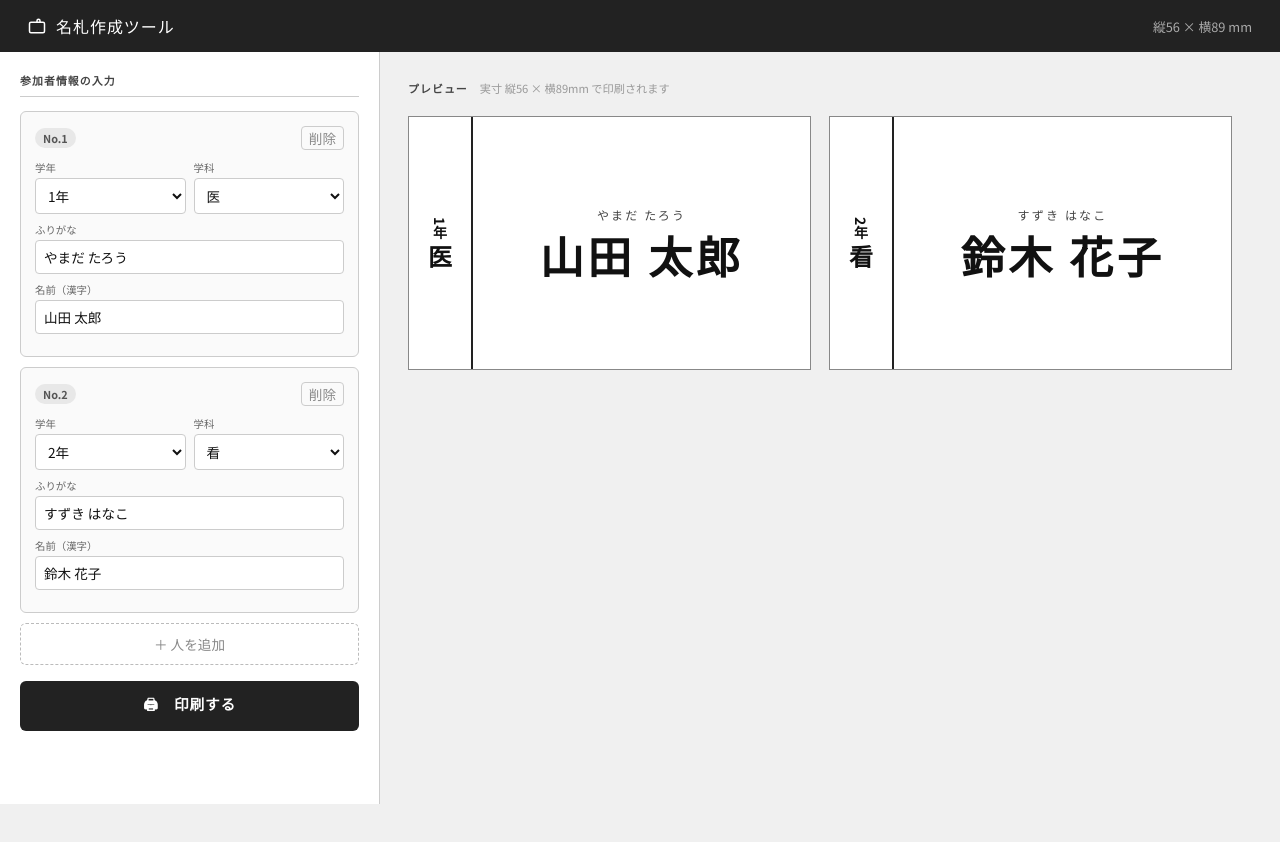
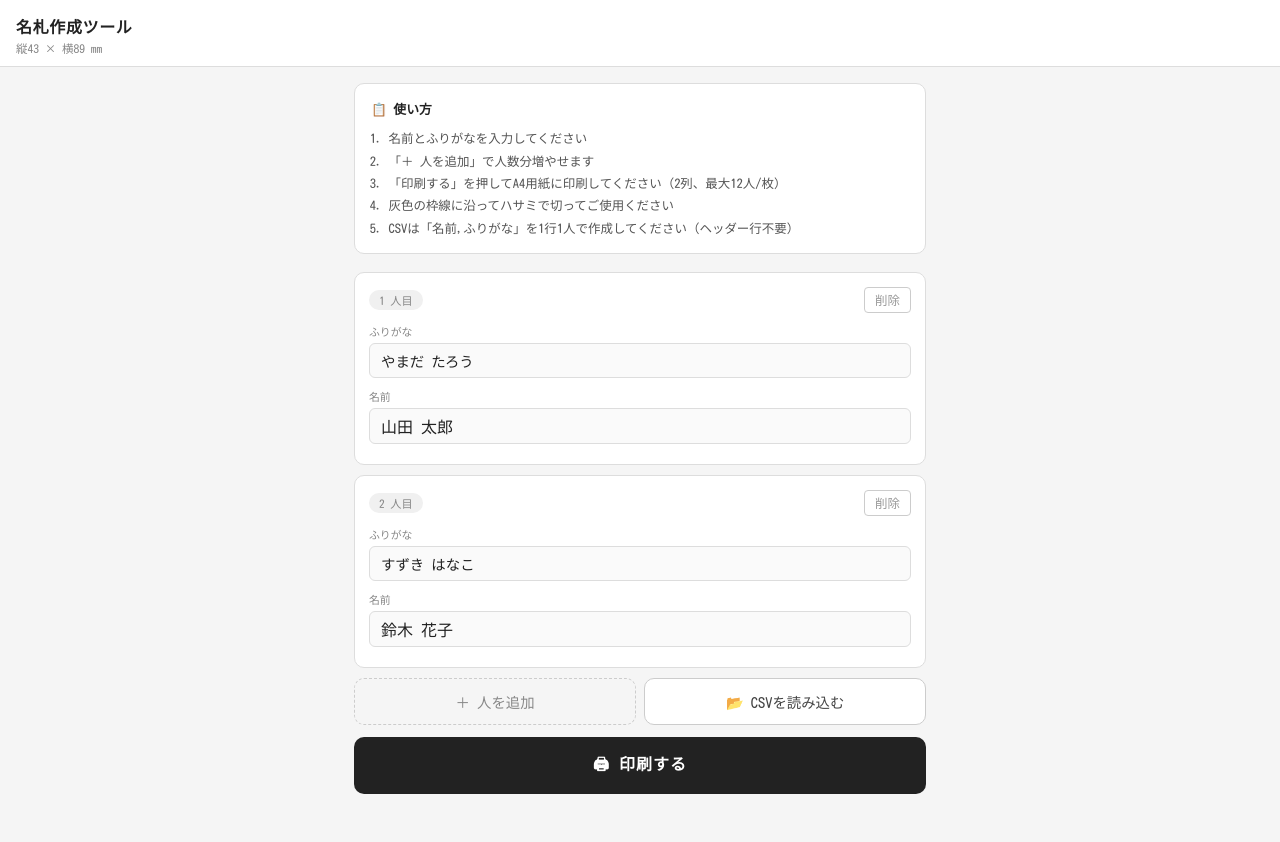
Before and after one commit to b8ihua-site/namecardmaker, a plain HTML site: page index.html in a window 1280 px wide. Before the commit the page ends 804 px from the top, so only its background shows below. Drawn offline with Linux system fonts and the light colour scheme.

Commit message:
Update index.html

```diff
--- a/index.html
+++ b/index.html
@@ -2,167 +2,329 @@
 <html lang="ja">
 <head>
 <meta charset="UTF-8">
-<meta name="viewport" content="width=device-width, initial-scale=1.0">
+<meta name="viewport" content="width=device-width, initial-scale=1.0, maximum-scale=1.0">
 <title>名札作成ツール</title>
+<link href="https://fonts.googleapis.com/css2?family=Kosugi+Maru&display=swap" rel="stylesheet">
 <style>
-  @import url('https://fonts.googleapis.com/css2?family=Noto+Sans+JP:wght@300;400;500;700&display=swap');
-  :root {
-    --bg: #f0f0f0; --surface: #fff; --border: #ccc;
-    --text: #111; --text-muted: #666;
+* { box-sizing: border-box; margin: 0; padding: 0; }
+
+body {
+  font-family: 'Kosugi Maru', sans-serif;
+  background: #f5f5f5;
+  color: #222;
+  min-height: 100vh;
 }
-  * { box-sizing: border-box; margin: 0; padding: 0; }
-  body { font-family: 'Noto Sans JP','Hiragino Kaku Gothic ProN','Meiryo',sans-serif; background:var(--bg); color:var(--text); min-height:100vh; }
-  header { background:#222; color:#fff; padding:14px 28px; display:flex; align-items:center; gap:10px; }
-  header h1 { font-size:1rem; font-weight:500; letter-spacing:.06em; }
-  header span { font-size:.8rem; color:#aaa; margin-left:auto; }
-  .app { display:grid; grid-template-columns:380px 1fr; min-height:calc(100vh - 48px); }
-  .panel { background:var(--surface); border-right:1px solid var(--border); padding:20px; overflow-y:auto; }
-  .panel-title { font-size:.68rem; font-weight:700; letter-spacing:.1em; color:#444; text-transform:uppercase; margin-bottom:14px; padding-bottom:8px; border-bottom:1px solid var(--border); }
-  .person-card { border:1px solid var(--border); border-radius:6px; padding:14px; margin-bottom:10px; background:#fafafa; }
-  .card-header { display:flex; align-items:center; justify-content:space-between; margin-bottom:10px; }
-  .card-num { font-size:.68rem; font-weight:700; color:#555; background:#e8e8e8; padding:2px 8px; border-radius:20px; }
-  .btn-remove { background:none; border:1px solid #ccc; color:#888; cursor:pointer; font-size:.85rem; padding:1px 7px; border-radius:4px; transition:all .15s; }
-  .btn-remove:hover { border-color:#999; color:#333; background:#eee; }
-  .form-row { display:grid; grid-template-columns:1fr 1fr; gap:8px; margin-bottom:8px; }
-  .form-row.full { grid-template-columns:1fr; }
-  label { display:block; font-size:.65rem; color:var(--text-muted); margin-bottom:3px; font-weight:500; }
-  input, select { width:100%; border:1px solid var(--border); border-radius:4px; padding:6px 8px; font-size:.85rem; font-family:inherit; background:#fff; color:var(--text); outline:none; transition:border-color .15s; }
-  input:focus, select:focus { border-color:#555; }
-  .btn-add { width:100%; padding:10px; border:1.5px dashed #bbb; border-radius:6px; background:none; color:#888; font-size:.85rem; font-family:inherit; cursor:pointer; transition:all .2s; margin-bottom:16px; }
-  .btn-add:hover { border-color:#666; color:#333; background:#f5f5f5; }
-  .btn-print { width:100%; padding:12px; background:#222; color:#fff; border:none; border-radius:6px; font-size:.92rem; font-family:inherit; font-weight:600; cursor:pointer; letter-spacing:.05em; transition:background .15s; }
-  .btn-print:hover { background:#000; }
-  .preview { padding:28px; overflow-y:auto; }
-  .preview-header { display:flex; align-items:baseline; gap:12px; margin-bottom:20px; }
-  .preview-title { font-size:.68rem; font-weight:700; letter-spacing:.1em; color:#444; text-transform:uppercase; }
-  .badge-note { font-size:.7rem; color:#999; }
-  .badges-grid { display:flex; flex-wrap:wrap; gap:18px; }
 
-  /* 名札本体：縦56mm×横89mm、プレビュー1.2倍 */
-  /* 96dpi: 1mm=3.7795px → 56mm≒212px, 89mm≒336px; ×1.2→254×403 */
-  .badge {
-    width:403px; height:254px;
-    background:#fff; border:1px solid #888;
-    overflow:hidden; display:flex; flex-direction:row;
-    font-family:'Noto Sans JP','Hiragino Kaku Gothic ProN','Meiryo',sans-serif;
-    flex-shrink:0;
+header {
+  background: #fff;
+  border-bottom: 1px solid #ddd;
+  padding: 14px 16px 10px;
+  position: sticky;
+  top: 0;
+  z-index: 10;
 }
-  .badge-side {
-    width:64px; background:#fff; border-right:2px solid #222;
-    display:flex; flex-direction:column; align-items:center; justify-content:center;
-    gap:4px; padding:12px 6px; flex-shrink:0;
+header h1 { font-size: 1rem; font-weight: 700; letter-spacing: .04em; }
+header p  { font-size: .72rem; color: #888; margin-top: 2px; }
+
+.container {
+  max-width: 600px;
+  margin: 0 auto;
+  padding: 16px 14px 80px;
 }
-  .badge-grade-text { font-size:14px; font-weight:700; color:#111; letter-spacing:.05em; writing-mode:vertical-rl; text-orientation:mixed; }
-  .badge-dept-text  { font-size:24px; font-weight:700; color:#111; writing-mode:vertical-rl; text-orientation:mixed; }
-  .badge-main { flex:1; display:flex; flex-direction:column; align-items:center; justify-content:center; padding:16px 20px; gap:8px; }
-  .badge-furigana { font-size:12px; color:#444; letter-spacing:.18em; font-weight:400; }
-  .badge-name { font-size:44px; font-weight:700; color:#111; letter-spacing:.08em; text-align:center; line-height:1.1; word-break:break-all; }
+
+.howto {
+  background: #fff;
+  border: 1px solid #ddd;
+  border-radius: 10px;
+  padding: 14px 16px;
+  margin-bottom: 18px;
+  font-size: .78rem;
+  color: #555;
+  line-height: 1.8;
+}
+.howto strong { display: block; font-size: .8rem; color: #222; margin-bottom: 6px; }
+.howto ol { padding-left: 1.4em; }
+
+.person-card {
+  background: #fff;
+  border: 1px solid #ddd;
+  border-radius: 10px;
+  padding: 14px 14px 10px;
+  margin-bottom: 10px;
+}
+.card-top {
+  display: flex;
+  align-items: center;
+  justify-content: space-between;
+  margin-bottom: 10px;
+}
+.card-num { font-size: .7rem; color: #888; background: #f0f0f0; padding: 2px 10px; border-radius: 20px; }
+.btn-remove {
+  background: none; border: 1px solid #ccc; color: #999;
+  font-size: .78rem; padding: 3px 10px; border-radius: 4px;
+  cursor: pointer; font-family: inherit;
+}
+.btn-remove:active { background: #f0f0f0; }
+
+label { display: block; font-size: .68rem; color: #888; margin-bottom: 4px; }
+input[type="text"] {
+  width: 100%; border: 1px solid #ddd; border-radius: 6px;
+  padding: 9px 11px; font-size: 1rem; font-family: inherit;
+  color: #222; background: #fafafa; outline: none;
+  margin-bottom: 10px; -webkit-appearance: none;
+}
+input[type="text"]:focus { border-color: #888; background: #fff; }
+input.furigana { font-size: .9rem; }
+
+.btn-add {
+  width: 100%; padding: 12px; border: 1.5px dashed #ccc;
+  border-radius: 10px; background: none; color: #888;
+  font-size: .9rem; font-family: inherit; cursor: pointer; margin-bottom: 12px;
+}
+.btn-add:active { background: #f0f0f0; }
+
+.btn-print {
+  width: 100%; padding: 14px; background: #222; color: #fff;
+  border: none; border-radius: 10px; font-size: 1rem;
+  font-family: inherit; font-weight: 700; letter-spacing: .06em; cursor: pointer;
+}
+.btn-print:active { background: #000; }
+
+/* 印刷エリアは画面非表示 */
+.print-area { display: none; }
 
 @media print {
-    @page { size:A4 portrait; margin:10mm; }
-    body { background:#fff; }
-    header, .panel, .preview-header { display:none !important; }
-    .app { display:block; }
-    .preview { padding:0; }
-    .badges-grid { display:flex; flex-wrap:wrap; gap:4mm; justify-content:flex-start; }
-    .badge { width:89mm; height:56mm; border:0.3mm solid #555; page-break-inside:avoid; -webkit-print-color-adjust:exact; print-color-adjust:exact; }
-    .badge-side { width:14mm; border-right:0.4mm solid #222; padding:3mm 2mm; gap:2mm; }
-    .badge-grade-text { font-size:7pt; }
-    .badge-dept-text  { font-size:11pt; }
-    .badge-main { padding:4mm 5mm; gap:2mm; }
-    .badge-furigana { font-size:6.5pt; letter-spacing:.12em; }
-    .badge-name { font-size:22pt; }
+  @page { size: A4 portrait; margin: 10mm; }
+  body, html { background: #fff; }
+  header, .container { display: none !important; }
+
+  .print-area {
+    display: block !important;
+  }
+
+  .print-page {
+    display: grid;
+    grid-template-columns: 89mm 89mm;
+    width: 178mm;
+    border-top: 0.3mm solid #bbb;
+    border-left: 0.3mm solid #bbb;
+    page-break-after: always;
+    break-after: page;
+  }
+
+  .print-page:last-child {
+    page-break-after: avoid;
+    break-after: avoid;
+  }
+
+  .badge {
+    display: flex !important;
+    width: 89mm;
+    height: 43mm;
+    border-right: 0.3mm solid #bbb;
+    border-bottom: 0.3mm solid #bbb;
+    flex-direction: column;
+    align-items: center;
+    justify-content: center;
+    page-break-inside: avoid;
+    -webkit-print-color-adjust: exact;
+    print-color-adjust: exact;
+    background: #fff;
+    padding: 1.5mm 3mm;
+    gap: 0.5mm;
+    overflow: hidden;
+  }
+
+  .badge .badge-furigana {
+    font-family: 'Kosugi Maru', sans-serif;
+    font-size: 7.5pt;
+    color: #555;
+    letter-spacing: .15em;
+    text-align: center;
+    flex-shrink: 0;
+  }
+
+  .badge .badge-name {
+    font-family: 'Kosugi Maru', sans-serif;
+    color: #111;
+    letter-spacing: .06em;
+    text-align: center;
+    line-height: 1.0;
+    word-break: break-all;
+    /* font-sizeはJS側でインラインstyleで設定 */
+  }
+}
+
+.btn-row {
+  display: grid;
+  grid-template-columns: 1fr 1fr;
+  gap: 8px;
+  margin-bottom: 12px;
+}
+.btn-add {
+  margin-bottom: 0;
+}
+.btn-csv {
+  width: 100%; padding: 12px; border: 1.5px solid #ccc;
+  border-radius: 10px; background: #fff; color: #444;
+  font-size: .9rem; font-family: inherit; cursor: pointer;
+}
+.btn-csv:active { background: #f0f0f0; }
+.csv-note {
+  font-size: .75rem; color: #555; background: #f0f0f0;
+  border-radius: 6px; padding: 8px 12px; margin-bottom: 12px;
 }
 </style>
 </head>
 <body>
+
 <header>
-  <svg width="18" height="18" viewBox="0 0 24 24" fill="none" stroke="currentColor" stroke-width="2" stroke-linecap="round" stroke-linejoin="round"><rect x="2" y="7" width="20" height="14" rx="2"/><path d="M16 7V5a2 2 0 0 0-4 0v2"/></svg>
   <h1>名札作成ツール</h1>
-  <span>縦56 × 横89 mm</span>
+  <p>縦43 × 横89 mm</p>
 </header>
-<div class="app">
-  <div class="panel">
-    <div class="panel-title">参加者情報の入力</div>
+
+<div class="container">
+  <div class="howto">
+    <strong>📋 使い方</strong>
+    <ol>
+      <li>名前とふりがなを入力してください</li>
+      <li>「＋ 人を追加」で人数分増やせます</li>
+      <li>「印刷する」を押してA4用紙に印刷してください（2列、最大12人/枚）</li>
+      <li>灰色の枠線に沿ってハサミで切ってご使用ください</li>
+      <li>CSVは「名前,ふりがな」を1行1人で作成してください（ヘッダー行不要）</li>
+    </ol>
+  </div>
+
   <div id="cards"></div>
+  <div class="btn-row">
     <button class="btn-add" onclick="addPerson()">＋ 人を追加</button>
-    <button class="btn-print" onclick="window.print()">🖨　印刷する</button>
+    <button class="btn-csv" onclick="document.getElementById('csvInput').click()">📂 CSVを読み込む</button>
   </div>
-  <div class="preview">
-    <div class="preview-header">
-      <div class="preview-title">プレビュー</div>
-      <div class="badge-note">実寸 縦56 × 横89mm で印刷されます</div>
+  <input type="file" id="csvInput" accept=".csv,text/csv" style="display:none" onchange="importCSV(this)">
+  <div id="csvNote" class="csv-note" style="display:none"></div>
+  <button class="btn-print" onclick="window.print()">🖨 印刷する</button>
 </div>
-    <div class="badges-grid" id="badges"></div>
-  </div>
-</div>
+
+<!-- 印刷専用（画面非表示） -->
+<div class="print-area" id="printArea"></div>
+
 <script>
-  const currentYear = new Date().getFullYear();
-  const maxKi = currentYear - 1983;
-  const gradeOptions = ['1年','2年','3年','4年','5年','6年'];
-  const kiOptions = Array.from({length:maxKi},(_,i)=>`${i+1}期`);
-  const deptOptions = ['医','看'];
-
 let people = [
-    {grade:'1年',dept:'医',name:'山田 太郎',furigana:'やまだ たろう'},
-    {grade:'2年',dept:'看',name:'鈴木 花子',furigana:'すずき はなこ'},
+  { name: '山田 太郎', furigana: 'やまだ たろう' },
+  { name: '鈴木 花子', furigana: 'すずき はなこ' },
 ];
 
-  function addPerson(){people.push({grade:'1年',dept:'医',name:'',furigana:''});render();}
-  function removePerson(i){if(people.length===1)return;people.splice(i,1);render();}
-  function update(i,field,val){people[i][field]=val;renderBadges();}
-  function render(){renderCards();renderBadges();}
 
-  function renderCards(){
-    document.getElementById('cards').innerHTML=people.map((p,i)=>`
+function importCSV(input) {
+  const file = input.files[0];
+  if (!file) return;
+  const reader = new FileReader();
+  reader.onload = function(e) {
+    const lines = e.target.result
+      .split(/\r?\n/)
+      .map(l => l.trim())
+      .filter(l => l.length > 0);
+
+    const imported = [];
+    const errors = [];
+    lines.forEach((line, idx) => {
+      // カンマで分割（最初のカンマのみ）
+      const comma = line.indexOf(',');
+      if (comma === -1) {
+        errors.push(`${idx+1}行目: カンマが見つかりません`);
+        return;
+      }
+      const name     = line.slice(0, comma).trim();
+      const furigana = line.slice(comma + 1).trim();
+      if (!name) { errors.push(`${idx+1}行目: 名前が空です`); return; }
+      imported.push({ name, furigana });
+    });
+
+    if (imported.length > 0) {
+      people = imported;
+      render();
+    }
+
+    const note = document.getElementById('csvNote');
+    if (errors.length > 0) {
+      note.style.display = 'block';
+      note.textContent = `${imported.length}人を読み込みました。スキップ: ${errors.join(' / ')}`;
+    } else {
+      note.style.display = 'block';
+      note.textContent = `✅ ${imported.length}人を読み込みました`;
+      setTimeout(() => { note.style.display = 'none'; }, 3000);
+    }
+    // 同じファイルを再度選べるようリセット
+    input.value = '';
+  };
+  reader.readAsText(file, 'UTF-8');
+}
+
+function addPerson() {
+  people.push({ name: '', furigana: '' });
+  render();
+  setTimeout(() => {
+    const cards = document.querySelectorAll('.person-card');
+    if (cards.length) cards[cards.length-1].scrollIntoView({behavior:'smooth',block:'center'});
+  }, 50);
+}
+
+function removePerson(i) {
+  if (people.length === 1) return;
+  people.splice(i, 1);
+  render();
+}
+
+function update(i, field, val) {
+  people[i][field] = val;
+  renderPrintArea();
+}
+
+function render() {
+  renderCards();
+  renderPrintArea();
+}
+
+function renderCards() {
+  document.getElementById('cards').innerHTML = people.map((p, i) => `
     <div class="person-card">
-        <div class="card-header">
-          <span class="card-num">No.${i+1}</span>
+      <div class="card-top">
+        <span class="card-num">${i+1} 人目</span>
         <button class="btn-remove" onclick="removePerson(${i})">削除</button>
       </div>
-        <div class="form-row">
-          <div>
-            <label>学年</label>
-            <select onchange="update(${i},'grade',this.value)">
-              <optgroup label="学年">
-                ${gradeOptions.map(g=>`<option${p.grade===g?' selected':''}>${g}</option>`).join('')}
-              </optgroup>
-              <optgroup label="期（卒業生等）">
-                ${kiOptions.map(g=>`<option${p.grade===g?' selected':''}>${g}</option>`).join('')}
-              </optgroup>
-            </select>
+      <label>ふりがな</label>
+      <input class="furigana" type="text" value="${esc(p.furigana)}"
+        placeholder="やまだ たろう"
+        oninput="update(${i},'furigana',this.value)"
+        inputmode="hiragana">
+      <label>名前</label>
+      <input type="text" value="${esc(p.name)}"
+        placeholder="山田 太郎"
+        oninput="update(${i},'name',this.value)">
     </div>
-          <div>
-            <label>学科</label>
-            <select onchange="update(${i},'dept',this.value)">
-              ${deptOptions.map(d=>`<option${p.dept===d?' selected':''}>${d}</option>`).join('')}
-            </select>
-          </div>
-        </div>
-        <div class="form-row full">
-          <div><label>ふりがな</label><input type="text" value="${esc(p.furigana)}" placeholder="やまだ たろう" oninput="update(${i},'furigana',this.value)"></div>
-        </div>
-        <div class="form-row full">
-          <div><label>名前（漢字）</label><input type="text" value="${esc(p.name)}" placeholder="山田 太郎" oninput="update(${i},'name',this.value)"></div>
-        </div>
-      </div>`).join('');
+  `).join('');
 }
 
-  function renderBadges(){
-    document.getElementById('badges').innerHTML=people.map(p=>`
+function renderPrintArea() {
+  const PER_PAGE = 12;
+  const pages = [];
+  for (let i = 0; i < people.length; i += PER_PAGE) {
+    pages.push(people.slice(i, i + PER_PAGE));
+  }
+  document.getElementById('printArea').innerHTML = pages.map(group => {
+    const badges = group.map(p => `
       <div class="badge">
-        <div class="badge-side">
-          <div class="badge-grade-text">${esc(p.grade)}</div>
-          <div class="badge-dept-text">${esc(p.dept)}</div>
-        </div>
-        <div class="badge-main">
-          <div class="badge-furigana">${esc(p.furigana)||'&nbsp;'}</div>
-          <div class="badge-name">${esc(p.name)||'<span style="color:#ccc;font-size:24px">名前未入力</span>'}</div>
-        </div>
+        <div class="badge-furigana" style="font-size:15pt">${esc(p.furigana) || '&nbsp;'}</div>
+        <div class="badge-name" style="font-size:37pt">${esc(p.name) || '&nbsp;'}</div>
       </div>`).join('');
+    return `<div class="print-page">${badges}</div>`;
+  }).join('');
 }
 
-  function esc(s){return String(s||'').replace(/&/g,'&amp;').replace(/</g,'&lt;').replace(/>/g,'&gt;').replace(/"/g,'&quot;');}
+function esc(s) {
+  return String(s||'').replace(/&/g,'&amp;').replace(/</g,'&lt;').replace(/>/g,'&gt;').replace(/"/g,'&quot;');
+}
+
 render();
 </script>
 </body>
```
Lines whose indentation alone changed are shown as unchanged.
